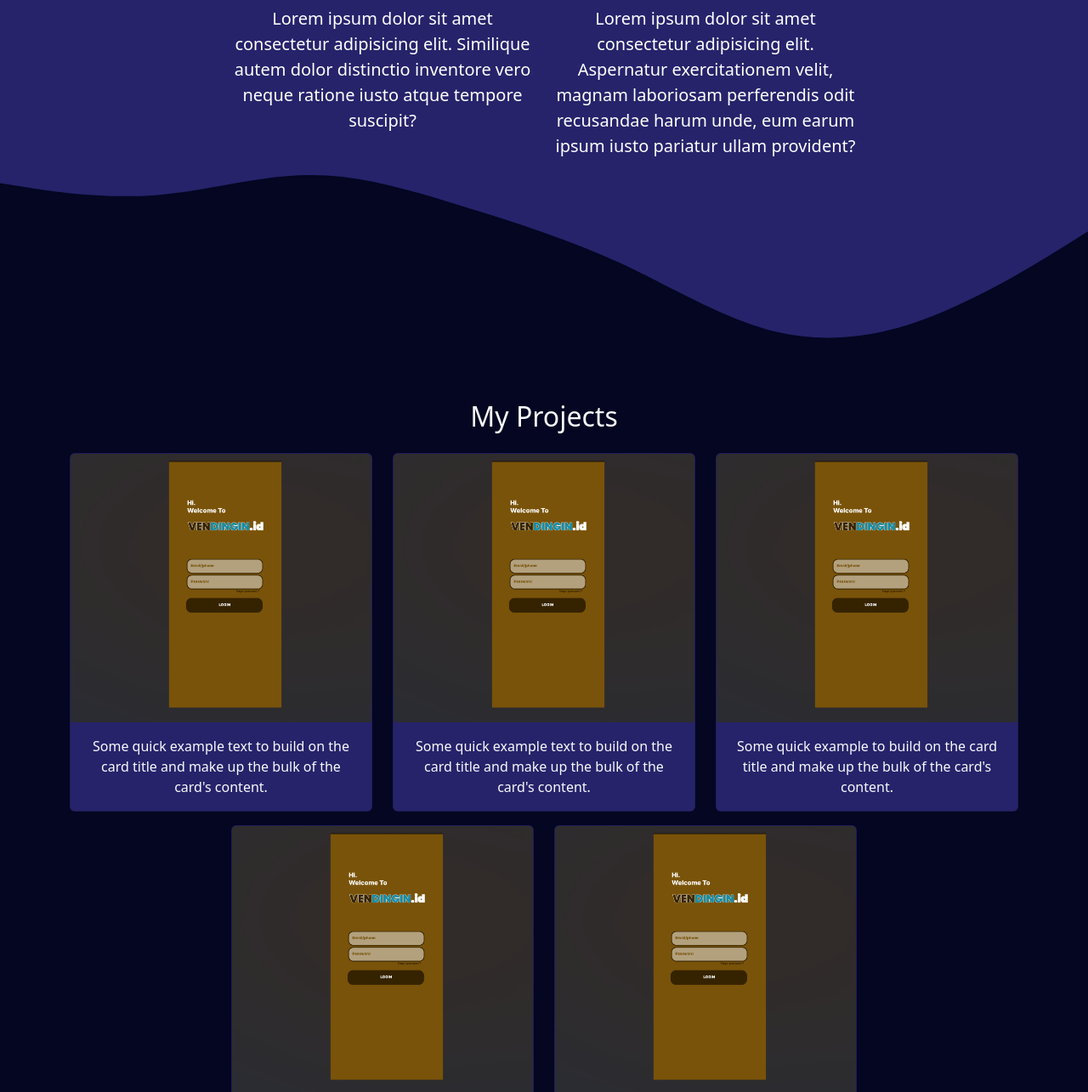
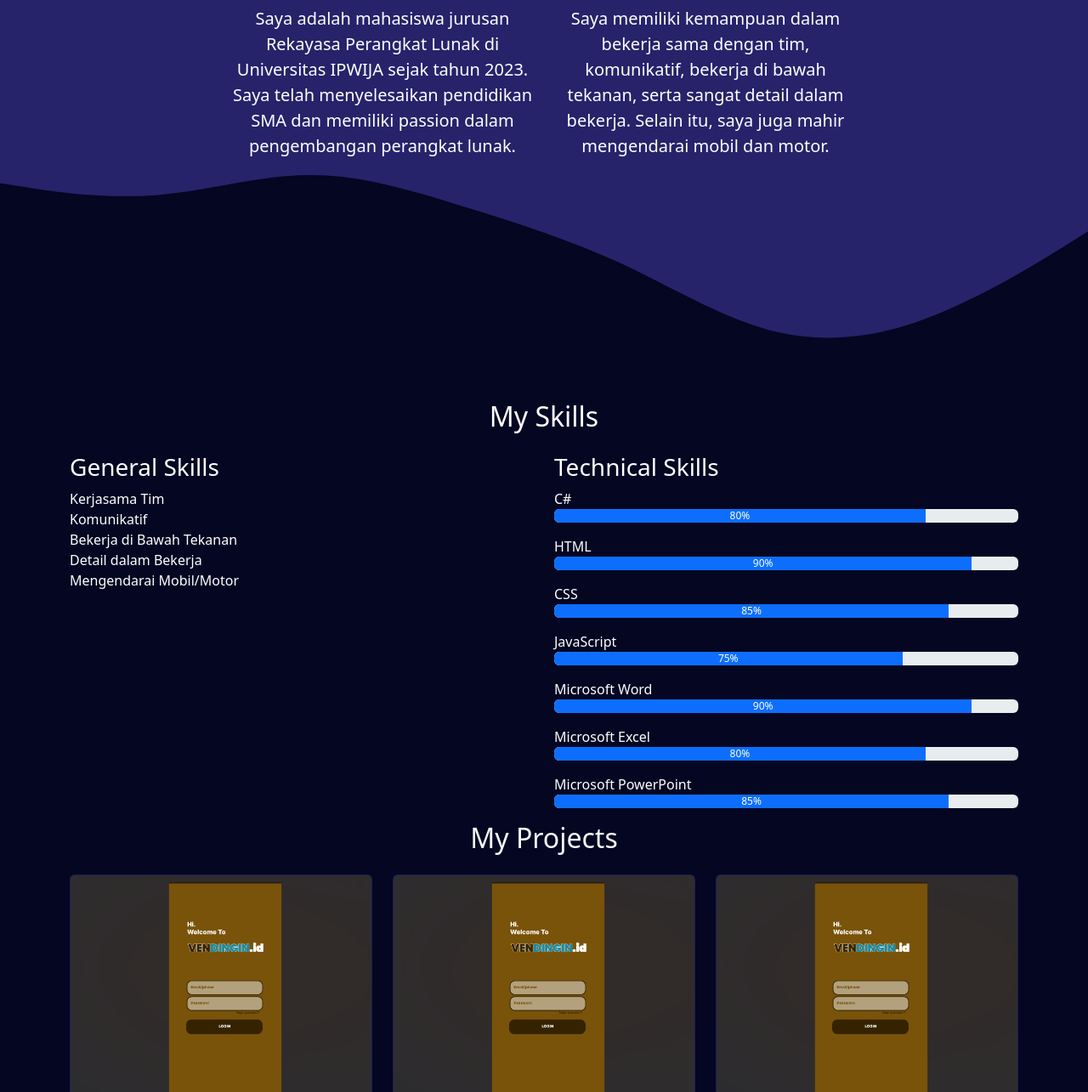
Before and after one commit to NameRezananda/namerezananda.github.io, a plain HTML site: page index.html in a window 1280 px wide. Shown: the part 694-1979 px from the top of the page at 85% size. Drawn offline with nearby package versions, Linux system fonts and the light colour scheme.

Commit message:
Update index.html
menambah skill, footer links, description about

```diff
--- a/index.html
+++ b/index.html
@@ -75,17 +75,17 @@
       <div class="container">
         <div class="row text-center mb-3">
           <div class="col">
-            <h2>About me</h2>
+            <h2>About Me</h2>
           </div>
         </div>
         <div class="row justify-content-center fs-5 text-center">
           <div class="col-md-4" data-aos="fade-right" data-aos-offset="300" data-aos-duration="1500">
-            Lorem ipsum dolor sit amet consectetur adipisicing elit. Similique autem dolor distinctio inventore vero neque ratione iusto
-            atque tempore suscipit?
+            Saya adalah mahasiswa jurusan Rekayasa Perangkat Lunak di Universitas IPWIJA sejak tahun 2023. Saya telah menyelesaikan
+            pendidikan SMA dan memiliki passion dalam pengembangan perangkat lunak.
           </div>
           <div class="col-md-4" data-aos="fade-left" data-aos-offset="300" data-aos-duration="1500" data-aos-delay="300">
-            Lorem ipsum dolor sit amet consectetur adipisicing elit. Aspernatur exercitationem velit, magnam laboriosam perferendis odit
-            recusandae harum unde, eum earum ipsum iusto pariatur ullam provident?
+            Saya memiliki kemampuan dalam bekerja sama dengan tim, komunikatif, bekerja di bawah tekanan, serta sangat detail dalam bekerja.
+            Selain itu, saya juga mahir mengendarai mobil dan motor.
           </div>
         </div>
       </div>
@@ -97,7 +97,92 @@
         ></path>
       </svg>
     </section>
+
     <!-- About end -->
+
+    <!-- Skills -->
+    <section id="skills" style="background-color: #040622; color: #ffff">
+      <div class="container">
+        <div class="row text-center mb-3">
+          <div class="col">
+            <h2>My Skills</h2>
+          </div>
+        </div>
+        <div class="row">
+          <div class="col-md-6">
+            <h3>General Skills</h3>
+            <ul class="list-unstyled">
+              <li>Kerjasama Tim</li>
+              <li>Komunikatif</li>
+              <li>Bekerja di Bawah Tekanan</li>
+              <li>Detail dalam Bekerja</li>
+              <li>Mengendarai Mobil/Motor</li>
+            </ul>
+          </div>
+          <div class="col-md-6">
+            <h3>Technical Skills</h3>
+            <div class="mb-3">
+              <label>C#</label>
+              <div class="progress">
+                <div class="progress-bar" role="progressbar" style="width: 80%" aria-valuenow="80" aria-valuemin="0" aria-valuemax="100">
+                  80%
+                </div>
+              </div>
+            </div>
+            <div class="mb-3">
+              <label>HTML</label>
+              <div class="progress">
+                <div class="progress-bar" role="progressbar" style="width: 90%" aria-valuenow="90" aria-valuemin="0" aria-valuemax="100">
+                  90%
+                </div>
+              </div>
+            </div>
+            <div class="mb-3">
+              <label>CSS</label>
+              <div class="progress">
+                <div class="progress-bar" role="progressbar" style="width: 85%" aria-valuenow="85" aria-valuemin="0" aria-valuemax="100">
+                  85%
+                </div>
+              </div>
+            </div>
+            <div class="mb-3">
+              <label>JavaScript</label>
+              <div class="progress">
+                <div class="progress-bar" role="progressbar" style="width: 75%" aria-valuenow="75" aria-valuemin="0" aria-valuemax="100">
+                  75%
+                </div>
+              </div>
+            </div>
+            <div class="mb-3">
+              <label>Microsoft Word</label>
+              <div class="progress">
+                <div class="progress-bar" role="progressbar" style="width: 90%" aria-valuenow="90" aria-valuemin="0" aria-valuemax="100">
+                  90%
+                </div>
+              </div>
+            </div>
+            <div class="mb-3">
+              <label>Microsoft Excel</label>
+              <div class="progress">
+                <div class="progress-bar" role="progressbar" style="width: 80%" aria-valuenow="80" aria-valuemin="0" aria-valuemax="100">
+                  80%
+                </div>
+              </div>
+            </div>
+            <div class="mb-3">
+              <label>Microsoft PowerPoint</label>
+              <div class="progress">
+                <div class="progress-bar" role="progressbar" style="width: 85%" aria-valuenow="85" aria-valuemin="0" aria-valuemax="100">
+                  85%
+                </div>
+              </div>
+            </div>
+          </div>
+        </div>
+      </div>
+    </section>
+
+    <!-- Skills end -->
 
     <!-- Projects -->
     <section id="projects">
@@ -219,7 +304,7 @@
                 <textarea name="message" class="form-control" id="message" rows="3"></textarea>
               </div>
               <div class="alert alert-success alert-dismissible fade show d-none my-alert" role="alert">
-                <strong>Thank you for massaging!</strong> Your message been sended to me.
+                <strong>Thank you!</strong> Your message been sended to me.
                 <button type="button" class="btn-close" data-bs-dismiss="alert" aria-label="Close"></button>
               </div>
               <button type="submit" class="btn btn-primary mt-3 mb-3 btn-submit">Submit</button>
@@ -234,10 +319,23 @@
     </section>
     <!-- Contact end -->
 
-    <!-- Footer -->
     <footer>
-      <p>Created by <a href="https://www.instagram.com/justacaveman_/" class="text-light fw-bold">Rezananda</a></p>
+      <div class="footer-content">
+        <p>&copy; 2024 Rezananda. All rights reserved.</p>
+        <div class="social-media-links">
+          <a href="https://www.linkedin.com/in/rezananda" target="_blank" aria-label="LinkedIn" style="color: #ffff">
+            <i class="fab fa-linkedin"></i>
+          </a>
+          <a href="https://github.com/namerezananda" target="_blank" aria-label="GitHub" style="color: #ffff">
+            <i class="fab fa-github"></i>
+          </a>
+          <a href="https://www.instagram.com/justacaveman_" target="_blank" aria-label="Instagram" style="color: #ffff">
+            <i class="fab fa-instagram"></i>
+          </a>
+        </div>
+      </div>
     </footer>
+
     <!-- Footer end -->
     <script
       src="https://cdn.jsdelivr.net/npm/bootstrap@5.3.3/dist/js/bootstrap.bundle.min.js"
@@ -282,5 +380,6 @@
     <script>
       AOS.init();
     </script>
+    <script src="https://kit.fontawesome.com/273d8fccd4.js" crossorigin="anonymous"></script>
   </body>
 </html>
```
